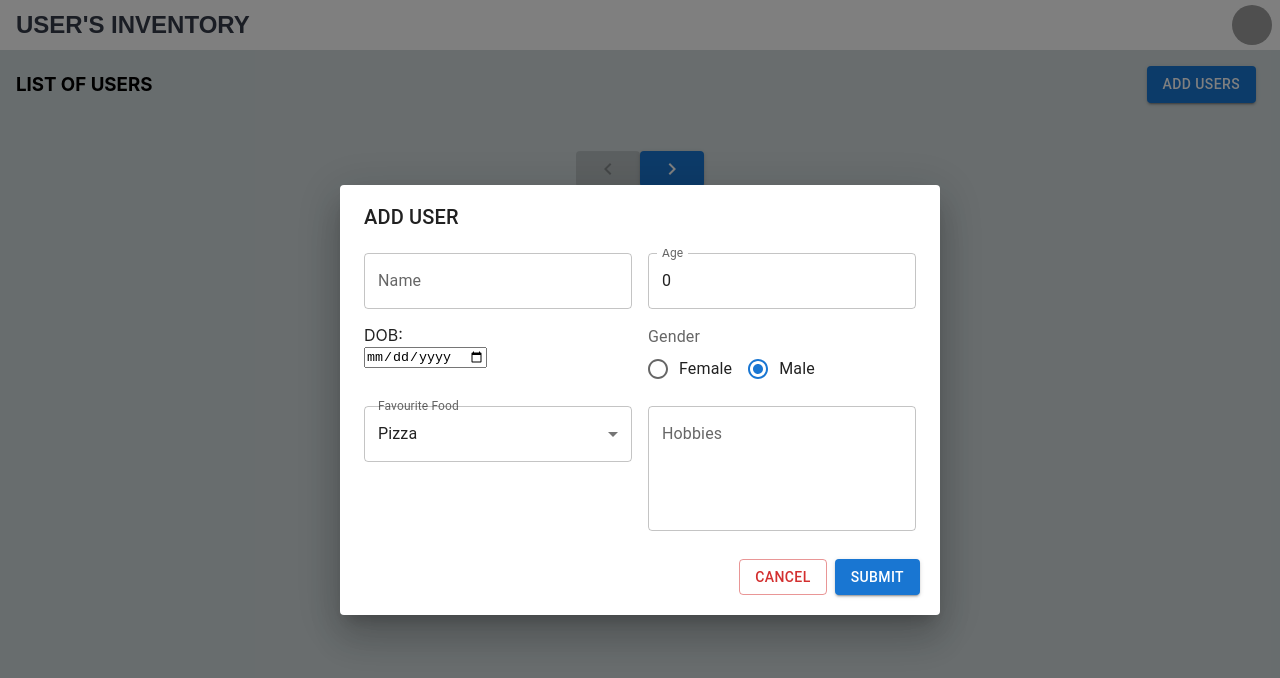
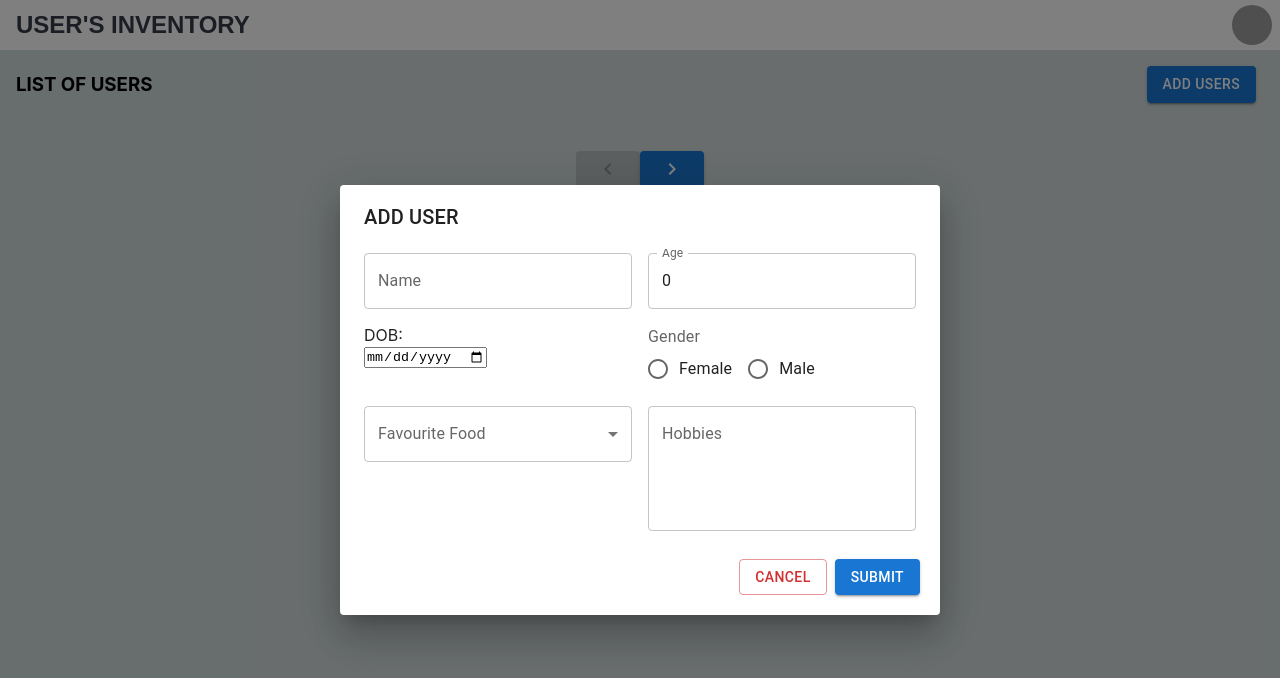
Before and after one commit to devanshSharmadev/USER-DASHBOARD, a React (Create React App) app: page / in a window 1280 px wide. Both pictures are taken after a click on the button "ADD USERS". Shown: the top 678 px of the page. Built offline with nearby package versions, Linux system fonts and the light colour scheme; grey boxes are pictures that could not be loaded.

Commit message:
fixed view issjue

```diff
--- a/src/App.js
+++ b/src/App.js
@@ -16,8 +16,8 @@ const initialFormData = {
   name: "",
   age: 0,
   dob: "",
-  gender: "male",
-  food: "pizza",
+  gender: "",
+  food: "",
   hobbies: "",
 };
 function App() {
--- a/src/components/Card.jsx
+++ b/src/components/Card.jsx
@@ -102,7 +102,6 @@ const UserCard = (props) => {
           >
             <Button
               size="small"
-              variant="contained"
               color="error"
               onClick={handleDeleteChild}
             >
@@ -120,7 +119,7 @@ const UserCard = (props) => {
               justifyContent: "center",
             }}
           >
-            <Button size="small" variant="contained" onClick={handleEditChild}>
+            <Button size="small" onClick={handleEditChild}>
               <EditIcon />
             </Button>
           </Grid>
@@ -135,7 +134,7 @@ const UserCard = (props) => {
               justifyContent: "center",
             }}
           >
-            <Button size="small" variant="contained" onClick={handleViewChild}>
+            <Button size="small"  onClick={handleViewChild}>
               <RemoveRedEyeIcon />
             </Button>
           </Grid>
--- a/src/components/UserForm.jsx
+++ b/src/components/UserForm.jsx
@@ -21,13 +21,15 @@ const initialFormData = {
   name: "",
   age: 0,
   dob: "",
-  gender: "male",
-  food: "pizza",
+  gender: "",
+  food: "",
   hobbies: "",
 };
 
 const UserForm = (props) => {
   const { open, onClose, onSubmit, type, data } = props;
+  const food=data.food
+  const gender=data.gender
   console.log(data);
   const [formData, setFormData] = useState(data);
   console.log(formData);
@@ -52,6 +54,7 @@ const UserForm = (props) => {
 
   useEffect(() => {
     // Update formData when data prop changes (e.g., when editing a user)
+    console.log(data)
     if (data) {
       setFormData(data);
     }
@@ -108,7 +111,7 @@ const UserForm = (props) => {
                 row
                 aria-labelledby="demo-row-radio-buttons-group-label"
                 name="gender"
-                value={formData.gender}
+                value={formData.gender || gender}
                 onChange={handleInputChange}
                 disabled={type === "VIEW"}
               >
@@ -134,7 +137,7 @@ const UserForm = (props) => {
                 <Select
                   labelId="demo-simple-select-label"
                   id="demo-simple-select"
-                  value={formData.food}
+                  value={formData.food || food}
                   onChange={handleInputChange}
                   name="food"
                   disabled={type === "VIEW"}
```
